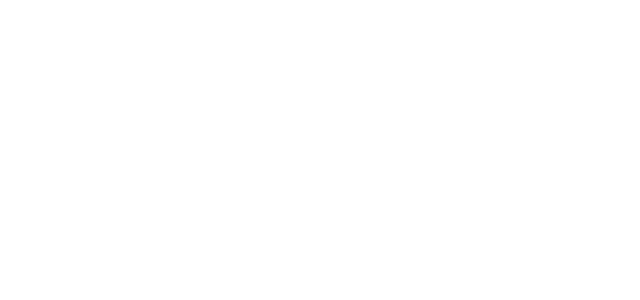
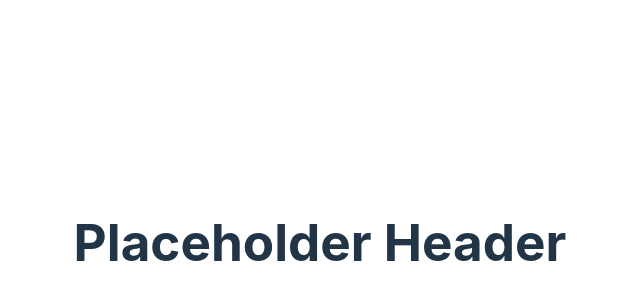
Before and after one commit to ndanner22/Personal-Site, a React (Vite) app: page / in a window 1280 px wide. Shown: the part 158-458 px from the top of the page, without its empty margins (320-960 px from the left). Built offline with nearby package versions, Linux system fonts and the light colour scheme.

Commit message:
create the header component and link it to App.tsx

```diff
--- a/src/App.tsx
+++ b/src/App.tsx
@@ -1,7 +1,12 @@
 import "./App.css";
+import Header from "./Components/Header.tsx";
 
 function App() {
-  return <></>;
+  return (
+    <>
+      <Header />
+    </>
+  );
 }
 
 export default App;
--- a/src/Components/Header.tsx
+++ b/src/Components/Header.tsx
@@ -0,0 +1,3 @@
+export default function Header() {
+  return <h1>Placeholder Header</h1>;
+}
```
